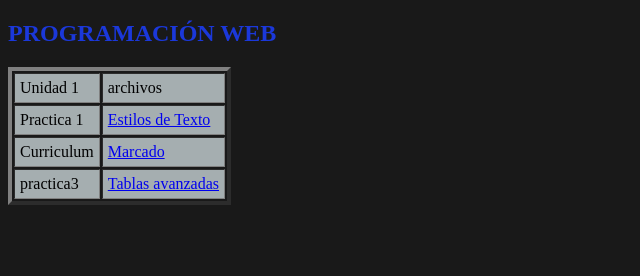
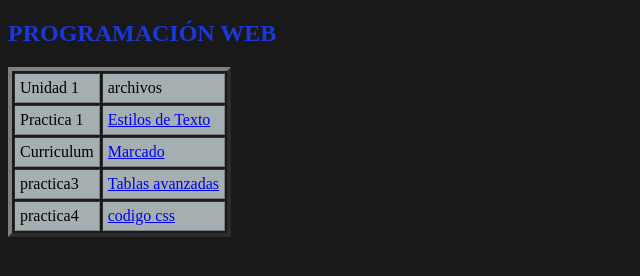
Before and after one commit to motitha/motitha.github.io, a plain HTML site: page index.html in a window 1280 px wide. Shown: the whole page, without its empty margins (0-640 px from the left). Drawn offline with Linux system fonts and the light colour scheme.

Commit message:
practica4

```diff
--- a/index.html
+++ b/index.html
@@ -22,6 +22,10 @@
 			<td>practica3</td>
 			<td><a href="practica3.html">Tablas avanzadas</a></td>
 		</tr>
+		<tr bgcolor="#A5AEB0">
+			<td>practica4</td>
+			<td><a href="Curriculum.html">codigo css</a></td>
+		</tr>
 	</table>
 </body>
 </html>
```
